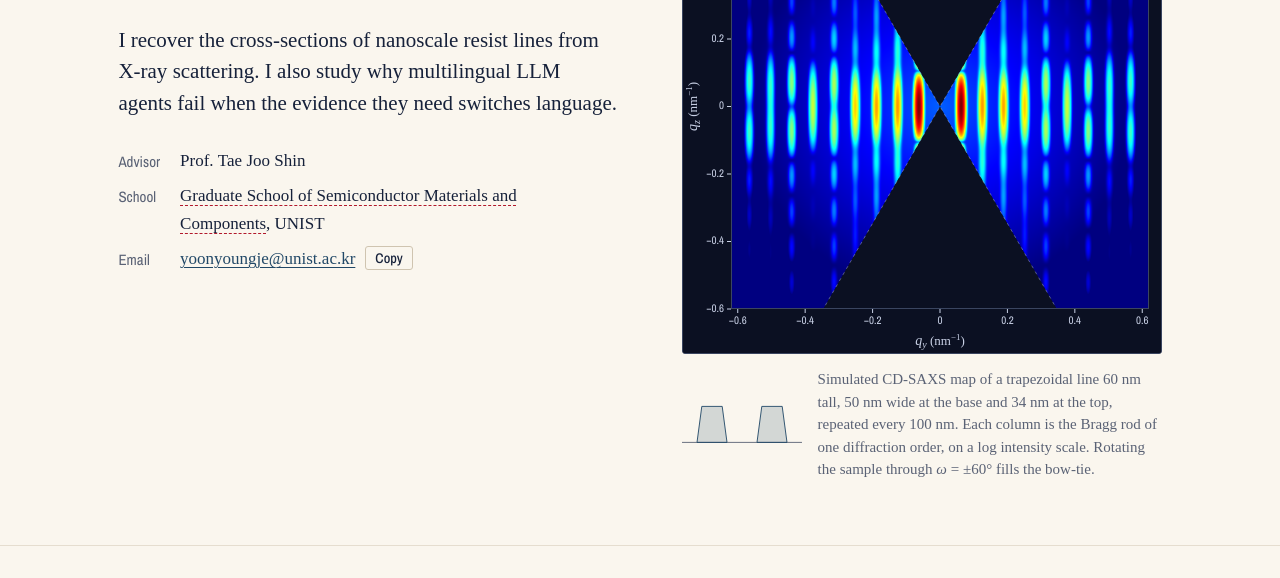
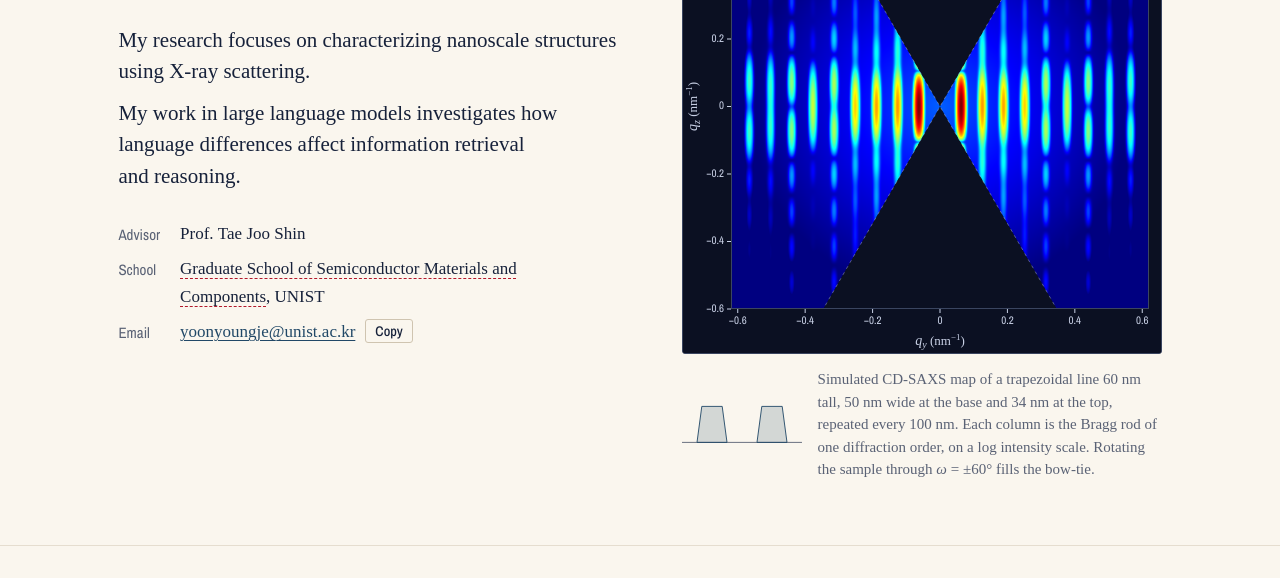
Before and after one commit to Yoonyoungje/Yoonyoungje.github.io, a plain HTML site: page index.html in a window 1280 px wide. Shown: the part 222-800 px from the top of the page. Drawn offline with nearby package versions, Linux system fonts and the light colour scheme; a web font is replaced by a local one.

Commit message:
이름 아래 소개 문장을 유저 문장 두 줄로 교체 (X선 산란 나노 구조 측정, 언어 차이가 LLM 검색·추론에 미치는 영향)
Co-Authored-By: Claude Opus 5.5 <noreply@anthropic.com>

```diff
--- a/index.html
+++ b/index.html
@@ -108,6 +108,7 @@
   h1 { font-size: clamp(40px, 5.6vw, 64px); line-height: 1.02; letter-spacing: -0.015em; font-weight: 600; margin: 0; }
   .role { font-family: var(--font-ui); font-size: 19px; color: var(--ink-soft); margin-top: 10px; }
   .lead { font-size: 21px; line-height: 1.5; max-width: 30em; margin-top: 28px; text-wrap: pretty; }
+  .lead p + p { margin-top: 10px; }
   .facts { display: grid; grid-template-columns: max-content minmax(0, 1fr); gap: 8px 20px; margin: 28px 0 0; font-size: 17px; }
   .facts dt { font-family: var(--font-ui); font-size: 15px; color: var(--ink-soft); padding-top: 3px; }
   .facts dd { margin: 0; min-width: 0; overflow-wrap: anywhere; }
@@ -240,7 +241,10 @@
           <p class="role">Integrated <span class="nw">M.S.–Ph.D.</span> student, UNIST</p>
         </div>
       </div>
-      <p class="lead">I recover the cross-sections of nanoscale resist lines from <span class="nw">X-ray</span> scattering. I also study why multilingual LLM agents fail when the evidence they need switches language.</p>
+      <div class="lead">
+        <p>My research focuses on characterizing nanoscale structures using <span class="nw">X-ray</span> scattering.</p>
+        <p>My work in large language models investigates how language differences affect information retrieval and reasoning.</p>
+      </div>
       <dl class="facts">
         <dt>Advisor</dt>
         <dd>Prof.&nbsp;Tae&nbsp;Joo&nbsp;Shin</dd>
```
